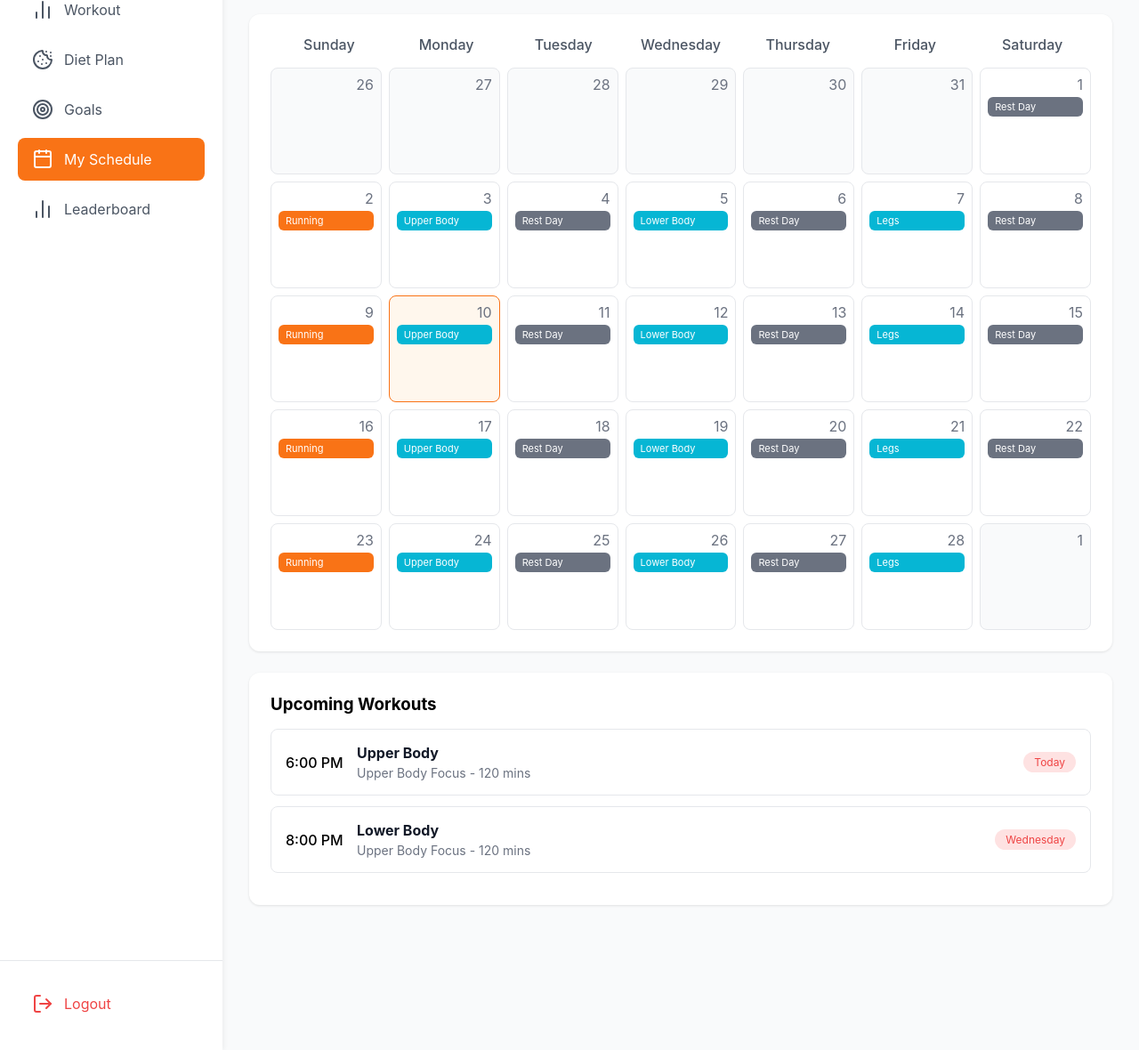
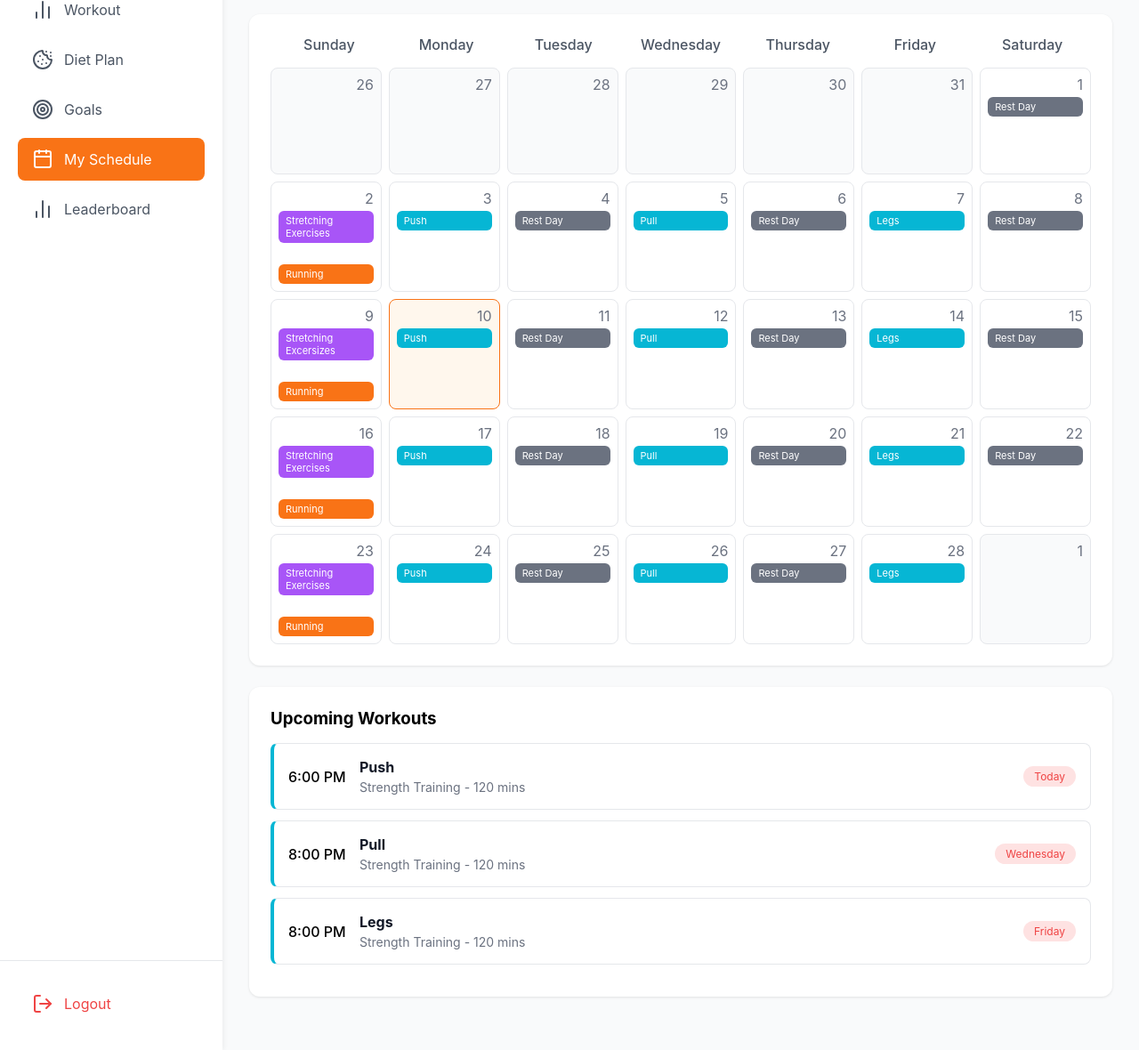
Before and after one commit to AbdullahMPrograms/LevelUp, a web app: page /schedule.html in a window 1280 px wide. Shown: the part 152-1332 px from the top of the page at 89% size. Run offline with its HTML, style and script files only (its server is not run), Linux system fonts and the light colour scheme; data that the repository does not hold is empty.

Commit message:
added upcoming workout indicator colour to card

```diff
--- a/src/main/webapp/schedule.html
+++ b/src/main/webapp/schedule.html
@@ -156,6 +156,19 @@
             margin-bottom: 12px;
             opacity: 0;
             animation: slideIn 0.3s ease-out forwards;
+            border-left: 4px solid transparent;
+        }
+
+        .workout-card.strength {
+            border-left-color: #06b6d4;
+        }
+
+        .workout-card.cardio {
+            border-left-color: #f97316;
+        }
+
+        .workout-card.yoga {
+            border-left-color: #a855f7;
         }
 
         .workout-time {
@@ -313,11 +326,12 @@
                 <!-- Week 2 -->
                 <div class="calendar-cell">
                     <span>2</span>
+                    <div class="workout-item yoga">Stretching Exercises</div>
                     <div class="workout-item cardio">Running</div>
                 </div>
                 <div class="calendar-cell">
                     <span>3</span>
-                    <div class="workout-item strength">Upper Body</div>
+                    <div class="workout-item strength">Push</div>
                 </div>
                 <div class="calendar-cell">
                     <span>4</span>
@@ -325,7 +339,7 @@
                 </div>
                 <div class="calendar-cell">
                     <span>5</span>
-                    <div class="workout-item strength">Lower Body</div>
+                    <div class="workout-item strength">Pull</div>
                 </div>
                 <div class="calendar-cell">
                     <span>6</span>
@@ -343,11 +357,12 @@
                 <!-- Week 3 -->
                 <div class="calendar-cell">
                     <span>9</span>
+                    <div class="workout-item yoga">Stretching Excersizes</div>
                     <div class="workout-item cardio">Running</div>
                 </div>
                 <div class="calendar-cell today">
                     <span>10</span>
-                    <div class="workout-item strength">Upper Body</div>
+                    <div class="workout-item strength">Push</div>
                 </div>
                 <div class="calendar-cell">
                     <span>11</span>
@@ -355,7 +370,7 @@
                 </div>
                 <div class="calendar-cell">
                     <span>12</span>
-                    <div class="workout-item strength">Lower Body</div>
+                    <div class="workout-item strength">Pull</div>
                 </div>
                 <div class="calendar-cell">
                     <span>13</span>
@@ -373,11 +388,12 @@
                 <!-- Week 4 -->
                 <div class="calendar-cell">
                     <span>16</span>
+                    <div class="workout-item yoga">Stretching Exercises</div>
                     <div class="workout-item cardio">Running</div>
                 </div>
                 <div class="calendar-cell">
                     <span>17</span>
-                    <div class="workout-item strength">Upper Body</div>
+                    <div class="workout-item strength">Push</div>
                 </div>
                 <div class="calendar-cell">
                     <span>18</span>
@@ -385,7 +401,7 @@
                 </div>
                 <div class="calendar-cell">
                     <span>19</span>
-                    <div class="workout-item strength">Lower Body</div>
+                    <div class="workout-item strength">Pull</div>
                 </div>
                 <div class="calendar-cell">
                     <span>20</span>
@@ -403,11 +419,12 @@
                 <!-- Week 5 -->
                 <div class="calendar-cell">
                     <span>23</span>
+                    <div class="workout-item yoga">Stretching Exercises</div>
                     <div class="workout-item cardio">Running</div>
                 </div>
                 <div class="calendar-cell">
                     <span>24</span>
-                    <div class="workout-item strength">Upper Body</div>
+                    <div class="workout-item strength">Push</div>
                 </div>
                 <div class="calendar-cell">
                     <span>25</span>
@@ -415,7 +432,7 @@
                 </div>
                 <div class="calendar-cell">
                     <span>26</span>
-                    <div class="workout-item strength">Lower Body</div>
+                    <div class="workout-item strength">Pull</div>
                 </div>
                 <div class="calendar-cell">
                     <span>27</span>
@@ -432,21 +449,29 @@
         <div class="upcoming-workouts">
             <h3>Upcoming Workouts</h3>
             <div class="workout-list">
-                <div class="workout-card">
+                <div class="workout-card strength">
                     <div class="workout-time">6:00 PM</div>
                     <div class="workout-info">
-                        <h4>Upper Body</h4>
-                        <p>Upper Body Focus - 120 mins</p>
+                        <h4>Push</h4>
+                        <p>Strength Training - 120 mins</p>
                     </div>
                     <div class="workout-status">Today</div>
                 </div>
-                <div class="workout-card">
+                <div class="workout-card strength">
                     <div class="workout-time">8:00 PM</div>
                     <div class="workout-info">
-                        <h4>Lower Body</h4>
-                        <p>Upper Body Focus - 120 mins</p>
+                        <h4>Pull</h4>
+                        <p>Strength Training - 120 mins</p>
                     </div>
                     <div class="workout-status">Wednesday</div>
+                </div>
+                <div class="workout-card strength">
+                    <div class="workout-time">8:00 PM</div>
+                    <div class="workout-info">
+                        <h4>Legs</h4>
+                        <p>Strength Training - 120 mins</p>
+                    </div>
+                    <div class="workout-status">Friday</div>
                 </div>
             </div>
         </div>
```
